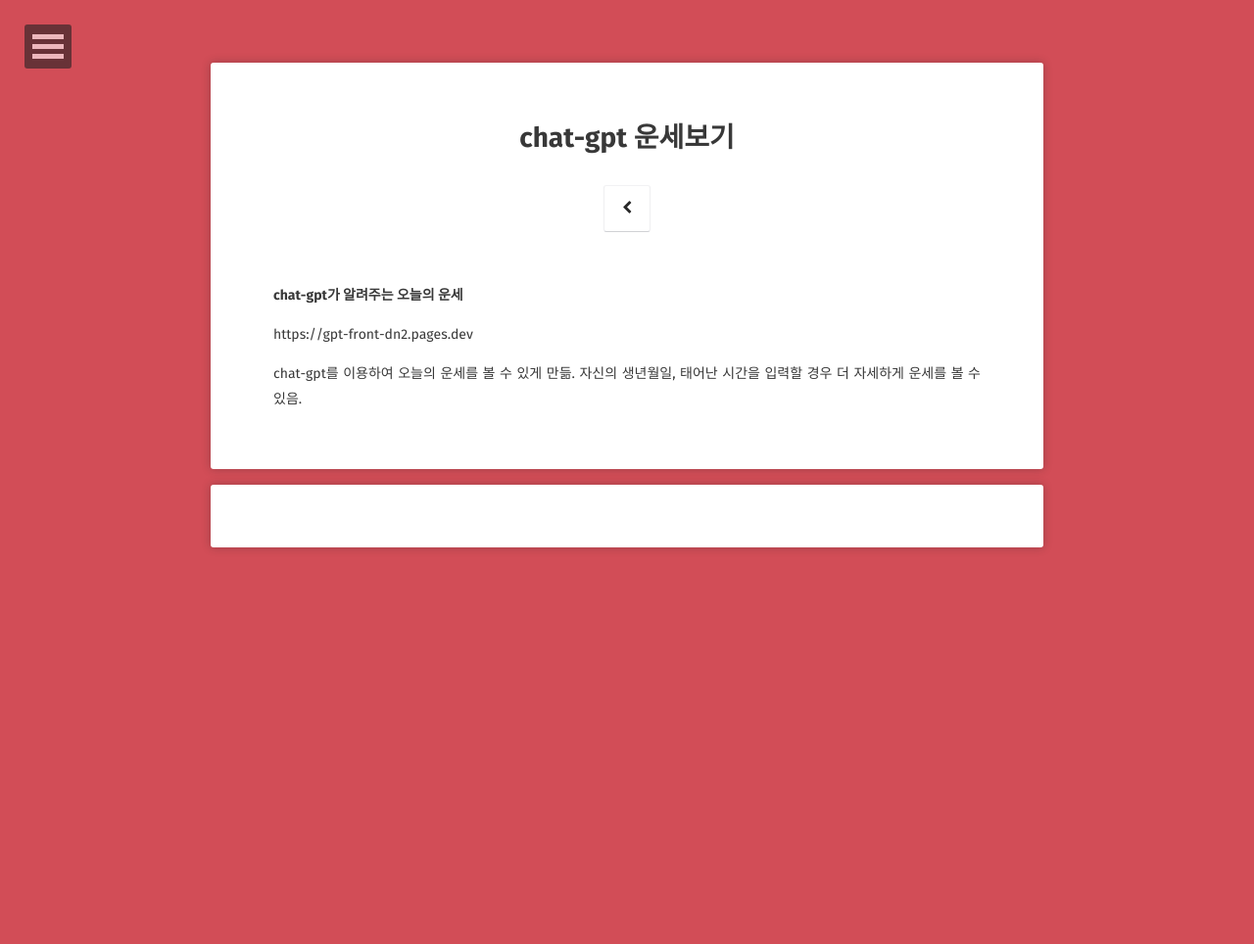
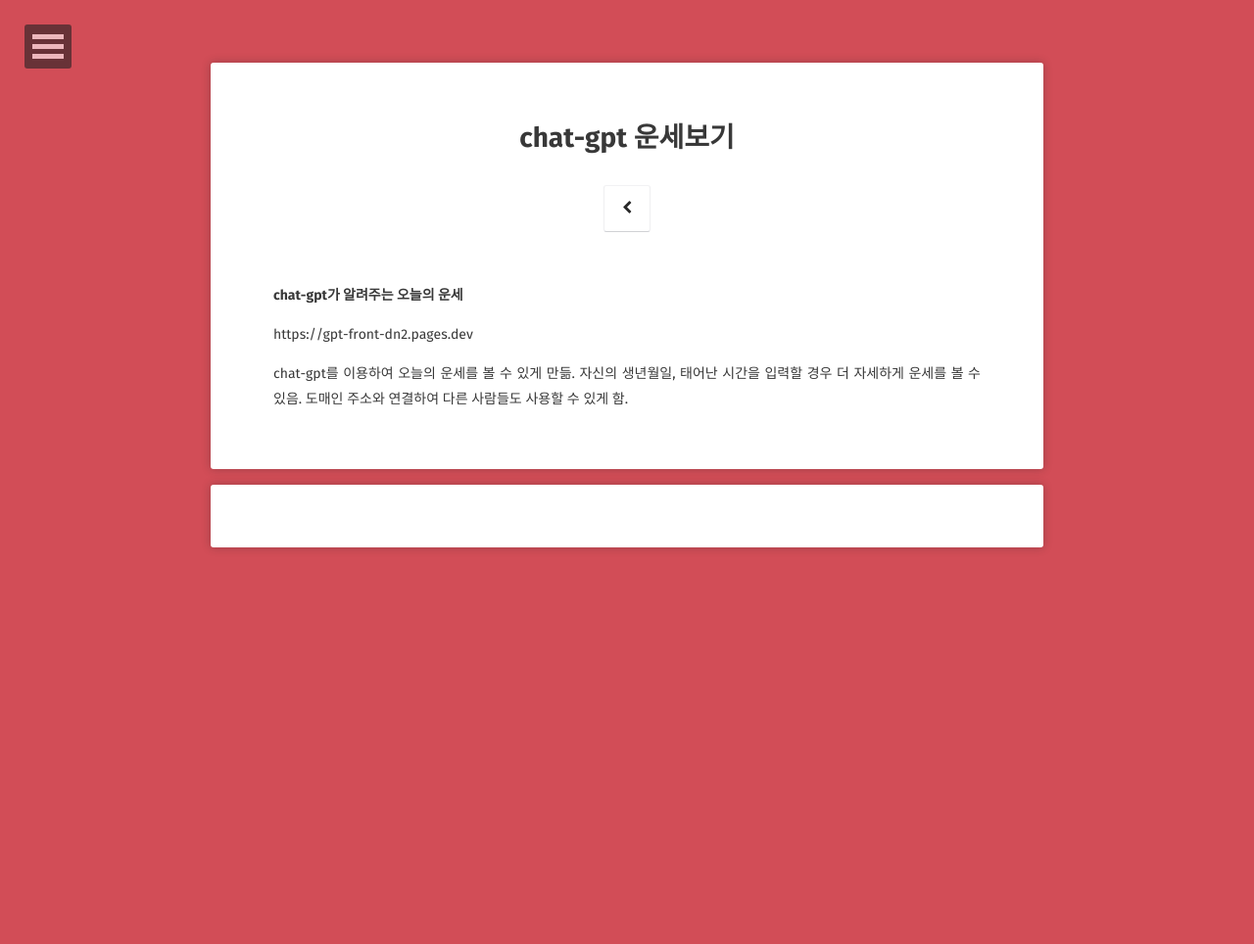
Before and after one commit to hoohoo1220/blog, a Jekyll site: the page built from projects/chat-gpt-project.md, in a window 1280 px wide. Shown: the whole page at 98% size. Built offline with Jekyll 4.4.1, drawn with Linux system fonts in a browser that asks for light colours; some web fonts are replaced; our own code applies the rules of GitHub Pages for plain Markdown files; comment, search, counter and statistics services are not loaded.

Commit message:
프로젝트 설명 추가

```diff
--- a/projects/chat-gpt-project.md
+++ b/projects/chat-gpt-project.md
@@ -10,3 +10,4 @@ https://gpt-front-dn2.pages.dev
 
 chat-gpt를 이용하여 오늘의 운세를 볼 수 있게 만듦.
 자신의 생년월일, 태어난 시간을 입력할 경우 더 자세하게 운세를 볼 수 있음.
+도매인 주소와 연결하여 다른 사람들도 사용할 수 있게 함.
```
